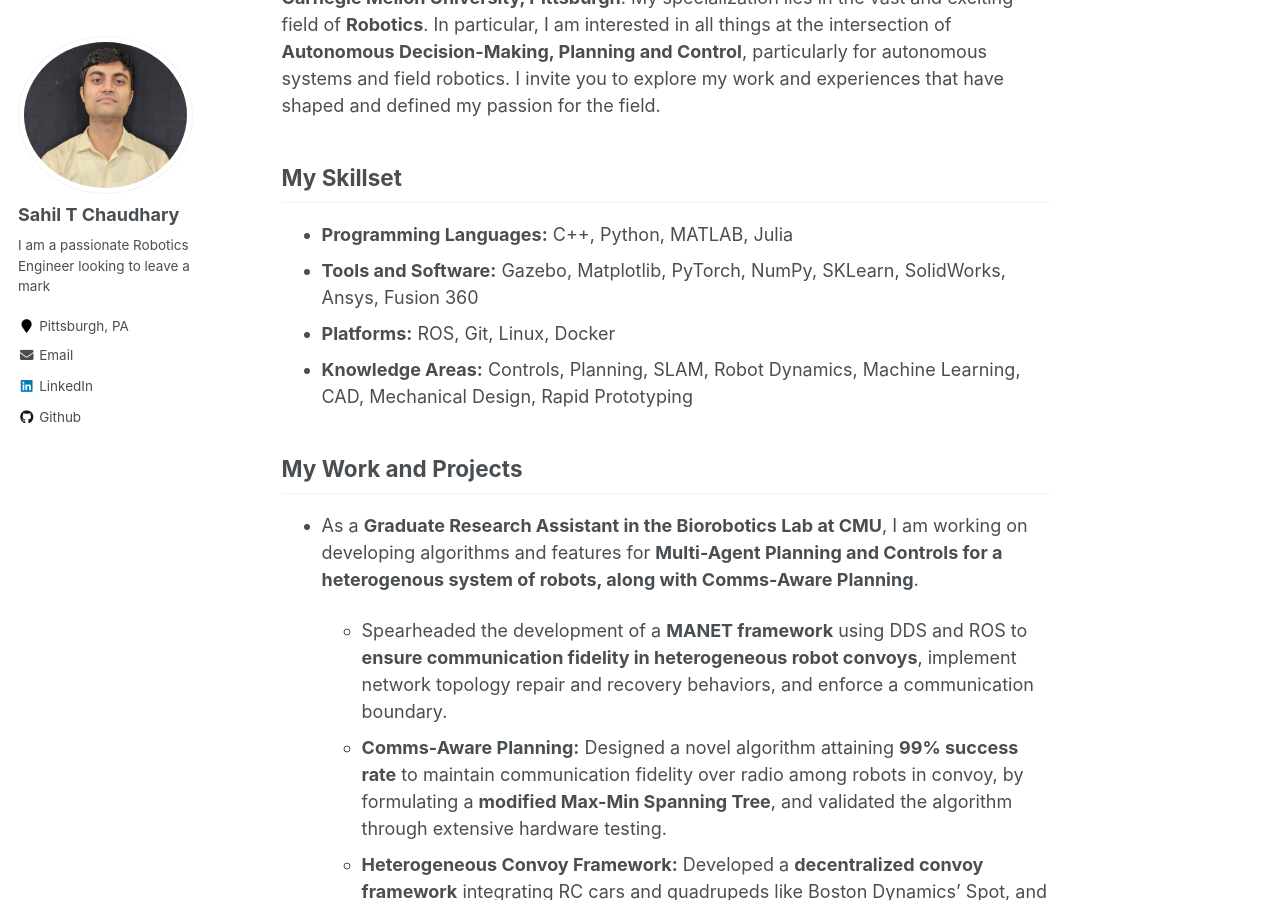
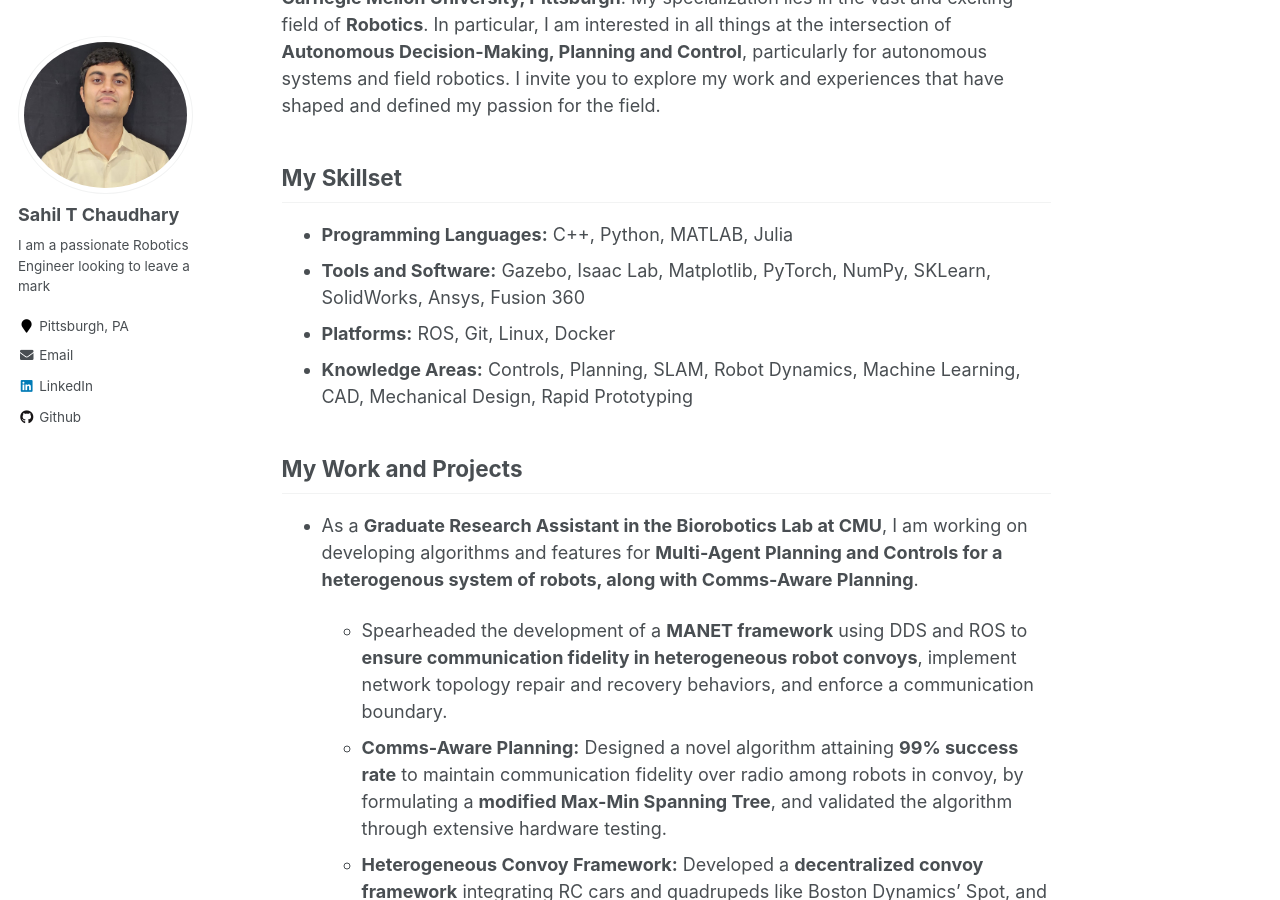
Before and after one commit to SahilTChaudhary/sahiltchaudhary.github.io, a Jekyll site: the page built from _pages/about.md, in a window 1280 px wide and 900 px high, scrolled down 304 px. Built offline with Jekyll 4.4.1, drawn with Linux system fonts in a browser that asks for light colours.

Commit message:
Added Isaac Lab to resume

```diff
--- a/_pages/about.md
+++ b/_pages/about.md
@@ -16,7 +16,7 @@ I am Sahil Chaudhary, a **Master of Science in Mechanical Engineering graduate f
 
 <h2>My Skillset</h2>
   * <b>Programming Languages:</b> C++, Python, MATLAB, Julia
-  * <b>Tools and Software:</b> Gazebo, Matplotlib, PyTorch, NumPy, SKLearn, SolidWorks, Ansys, Fusion 360
+  * <b>Tools and Software:</b> Gazebo, Isaac Lab, Matplotlib, PyTorch, NumPy, SKLearn, SolidWorks, Ansys, Fusion 360
   * <b>Platforms:</b> ROS, Git, Linux, Docker
   * <b>Knowledge Areas:</b> Controls, Planning, SLAM, Robot Dynamics, Machine Learning, CAD, Mechanical Design, Rapid Prototyping
 
```
Also changed, not shown: 1 other file.
